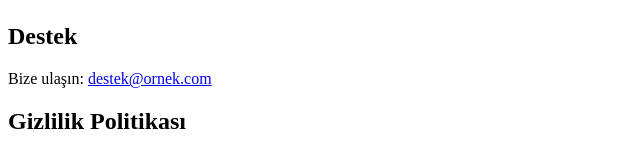
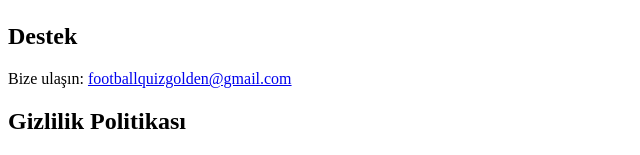
Before and after one commit to fatihkulen/Kulenfatih.github.io, a plain HTML site: page index.html in a window 1280 px wide. Shown: the part 1388-1543 px from the top of the page, without its empty margins (0-640 px from the left). Drawn offline with Linux system fonts and the light colour scheme.

Commit message:
Update index.html

```diff
--- a/index.html
+++ b/index.html
@@ -12,7 +12,7 @@
     <img src="ekran5.png" alt="Question" width="300">
 
     <h2>Destek</h2>
-    <p>Bize ulaşın: <a href="mailto:footballquizgolden@gmail.com">destek@ornek.com</a></p>
+    <p>Bize ulaşın: <a href="mailto:footballquizgolden@gmail.com">footballquizgolden@gmail.com</a></p>
 
     <h2>Gizlilik Politikası</h2>
     <p><a href="privacy-policy.html">Gizlilik Politikası</a></p>
```
